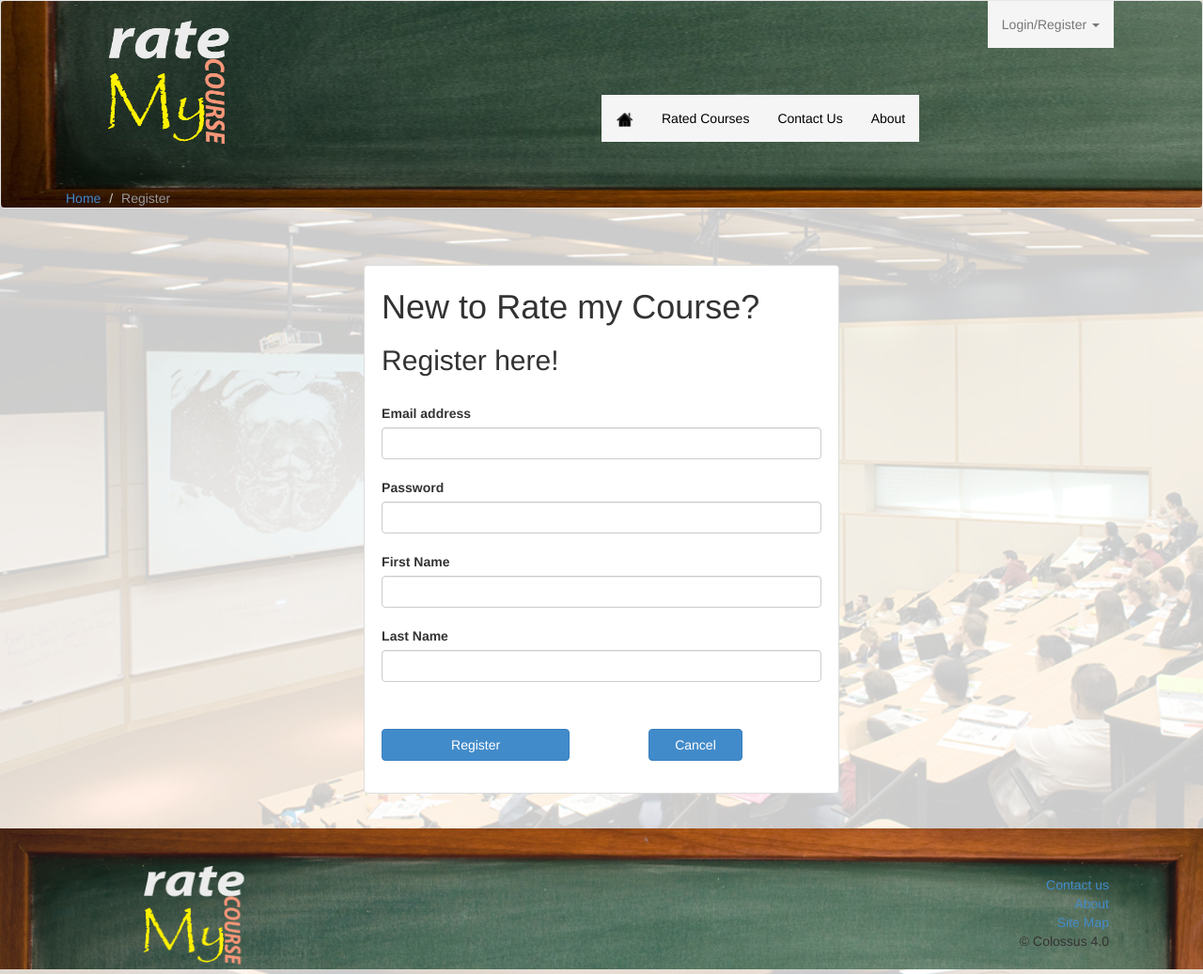
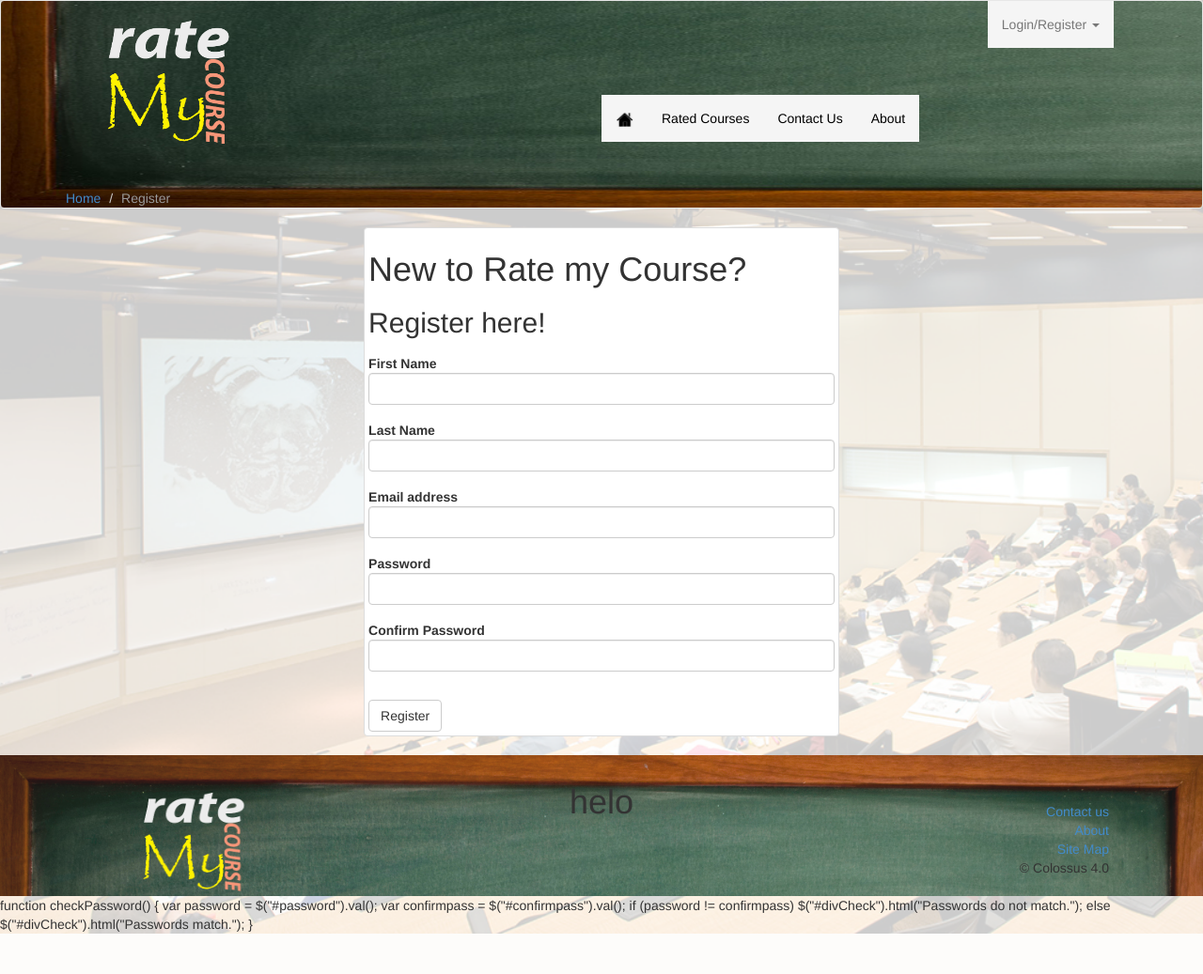
Before and after one commit to gambrinous/internet_technology, a Django app: page /rate/register/ in a window 1280 px wide. Shown: the whole page at 94% size. After the commit the page ends 994 px from the top, so only its background shows below. Run offline with Django 3.2, Linux system fonts and the light colour scheme; some libraries are stand-ins or nearby versions.

Commit message:
register form with validation

```diff
--- a/templates/rate/base.html
+++ b/templates/rate/base.html
@@ -15,15 +15,14 @@
     <link href="{% static 'css/mystyle.css' %}" rel="stylesheet">
     <!-- <link rel="stylesheet" href="//netdna.bootstrapcdn.com/bootstrap/3.1.1/css/bootstrap-theme.min.css"> -->
     <link href="{% static 'css/bootstrap.min.css' %}" rel="stylesheet" media="screen">
-    <link href="{% static 'css/bootstrap-select.min.css' %}" rel="stylesheet" media="screen">
+    <link href="{% static '}css/bootstrap-select.min.css' %}" rel="stylesheet" media="screen">
     <link href="{% static 'css/bootstrap-select.css' %}" rel="stylesheet" media="screen">
         <!-- Star Rating stuff -->
     <link href="{{ STATIC_URL }}star-rating/jquery.rating.css" rel="stylesheet">
 
 </head>
 <body style="background-image: url({% static 'images/background2.png' %}); background-size: cover;">
-<div class="navbar navbar-default" role="navigation"
-     style="background-image: url({% static 'images/logo_bg2.png' %}); background-size: cover">
+<div class="navbar navbar-default" role="navigation"   style="background-image: url({% static 'images/logo_bg2.png'%}); background-size: cover">
     <div class="container">
         <div class="navbar-header" style="height: 200px">
             <button class="navbar-toggle" data-target=".navbar-collapse" data-toggle="collapse" type="button">
@@ -77,8 +76,8 @@
                 </div>
                 <div class="bottom" style="height: 100px">
                     <ul class="nav navbar-nav " style=" position: absolute;left: 50%;background-color: #f5f5f5;">
-                        <li>
-                            <a href="/rate/"><img src="{% static 'images/home.png' %}"
+                        <li >
+                            <a  href="/rate/"><img src="{% static 'images/home.png' %}"
                                                        style=" width: 19px; height: 17px"/></a>
                         </li>
                         <li>
@@ -96,10 +95,10 @@
                                 </li>
                             </ul>
                         </li>
-                        <li>
+                        <li >
                             <a style=" color:#000;" href="/rate/contact/">Contact Us</a>
                         </li>
-                        <li>
+                        <li >
                             <a style=" color:#000;" href="/rate/about/">About</a>
                         </li>
                     </ul>
@@ -117,16 +116,17 @@ padding: 0;" class="breadcrumb">
 <div class="container">
     {% block body_block %}{% endblock %}</div>
 
-<footer style="background-image: url({% static 'images/footer2.png' %}); background-repeat: no-repeat; background-size: cover; height: 150px">
+<footer  style="background-image: url({% static 'images/footer2.png' %}); background-repeat: no-repeat; background-size: cover; height: 150px">
     <div class="container">
 
         <div class="container-fluid">
-            <div class="col-sm-4" style="text-align: left">
+            <div class="col-sm-4"style="text-align: left">
                 <a class="navbar-brand" href="/rate/"><img src="/static/images/logo2.png"
                                                            style=" width: 200px; height: 120px; margin-top: 20px;"/></a>
             </div>
-            <div class="col-sm-4" style="text-align: center; padding-top: 10px"></div>
+            <div class="col-sm-4" style="text-align: center; padding-top: 10px"><h1>helo</h1></div>
             <div class="col-sm-4" style="text-align: right;margin-top: 50px;">
+
 
                 <ol class="list-unstyled">
                     <li><a href="/rate/contact">Contact us</a></li>
@@ -152,6 +152,9 @@ padding: 0;" class="breadcrumb">
     <script src="{% static 'js/bootstrap-select.min.js' %}"></script>
     <script src="{% static 'js/bootstrap-select.js' %}"></script>
 
+<script type="text/javascript">
+    $(window).on('load', function () {
+
 
     <script type="text/javascript">
             $(window).on('load', function () {
@@ -164,5 +167,16 @@ padding: 0;" class="breadcrumb">
         });
     </script>
 
+    function checkPassword() {
+        var password = $("#password").val();
+        var confirmpass = $("#confirmpass").val();
+
+        if (password != confirmpass)
+            $("#divCheck").html("Passwords do not match.");
+        else
+            $("#divCheck").html("Passwords match.");
+    }
+</script>
+
 </body>
 </html>
--- a/templates/rate/register.html
+++ b/templates/rate/register.html
@@ -9,31 +9,45 @@
         <h4>You have already an account.</h4>
         <a href="/rate/">Return to the homepage.</a><br/>
     {% else %}
-        <br><br>
         <div class="my_login_container">
             <div class="col-md-4">
-                <div class="thumbnail" style="padding: 4px 18px 24px 18px;">
+                <div class="thumbnail">
                     <h1>New to Rate my Course?</h1>
 
-                    <h2>Register here!</h2><br>
+                    <h2>Register here!</h2>
 
                     <form class="form-horizontal" id="user_form" method="post" action="/rate/register/"
                           enctype="multipart/form-data">
                         {% csrf_token %}
-                        <label>Email address</label>
-                        <input class="form-control" type="text" name="email"/></br>
-                        <label>Password</label>
-                        <input class="form-control" type="password" name="password"/></br>
-                        <label>First Name</label>
-                        <input class="form-control" type="text" name="first_name"/></br>
-                        <label>Last Name</label>
-                        <input class="form-control" type="text" name="last_name"/></br><br>
-                        <input class="btn btn-primary" type="submit" name="submit" style="margin:10px 80px 10px 0px;" value="Register"/>
-                        <a class="btn btn-primary" style="width:100px; " href="/rate/"> Cancel</a>
+                        <p>
+                            <label class="control-label" for="first_name">First Name</label>
+                            <input class="form-control" id="first_name" name="first_name" required=""/>
+                        </p>
+
+                        <p>
+                            <label class="control-label" for="last_name">Last Name</label>
+                            <input class="form-control" id="last_name" name="last_name" required=""/>
+                        </p>
+
+                        <p>
+                            <label class="control-label" for="email">Email address</label>
+                            <input class="form-control" type="email" id="email" name="email" required=""/>
+                        </p>
+
+                        <p>
+                            <label class="control-label" for="password">Password</label>
+                            <input class="form-control" type="password" id="password" name="password" required=""/>
+                        </p>
+
+                        <label class="control-label" for="confirmpass">Confirm Password</label>
+                        <input class="form-control" type="password" id="confirmpass" name="confirmpass"
+                               onchange="checkPassword"/></br>
+                        <p class="text-muted" id="divCheck"></p>
+
+                        <input class="btn btn-default" type="submit" name="submit" value="Register"/>
                     </form>
                 </div>
             </div>
         </div>
-        <div class="my_extra_space" style="height:150px;"></div>
     {% endif %}
 {% endblock %}
```
Lines whose indentation alone changed are shown as unchanged.
